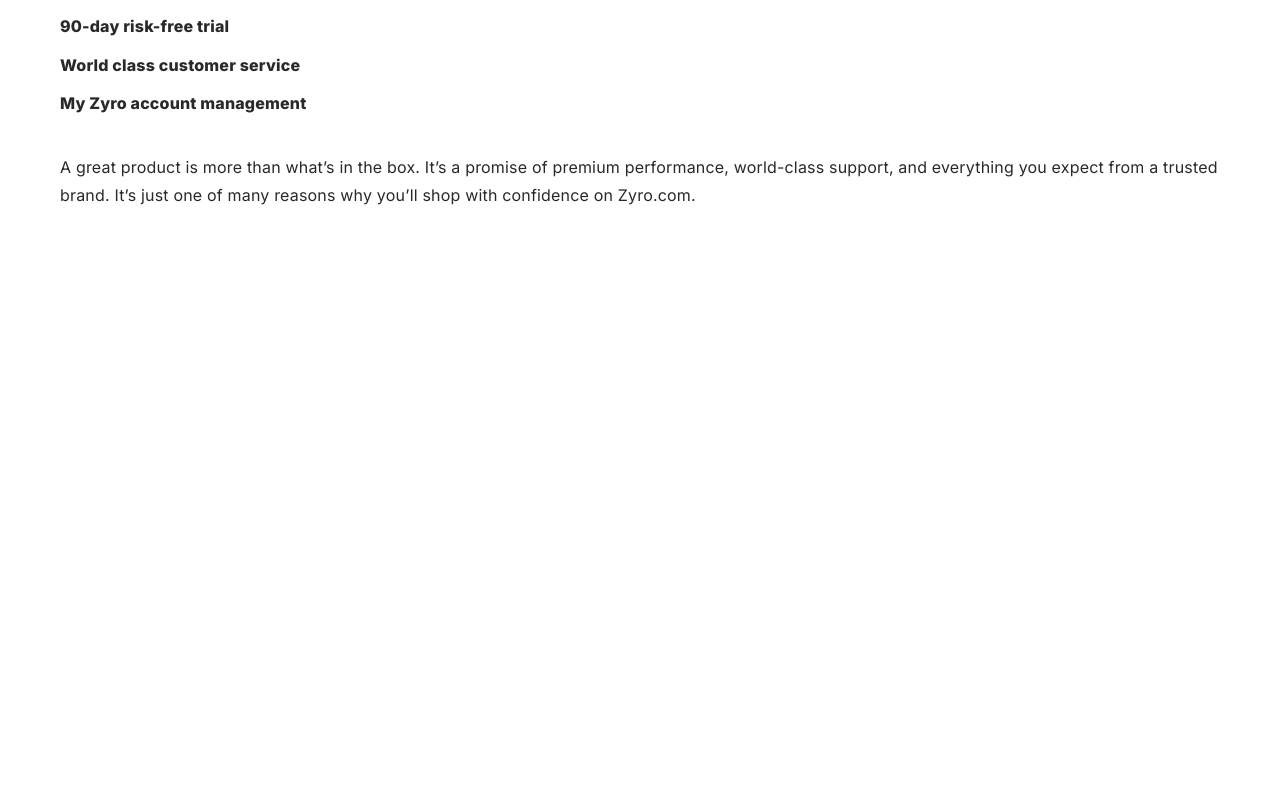
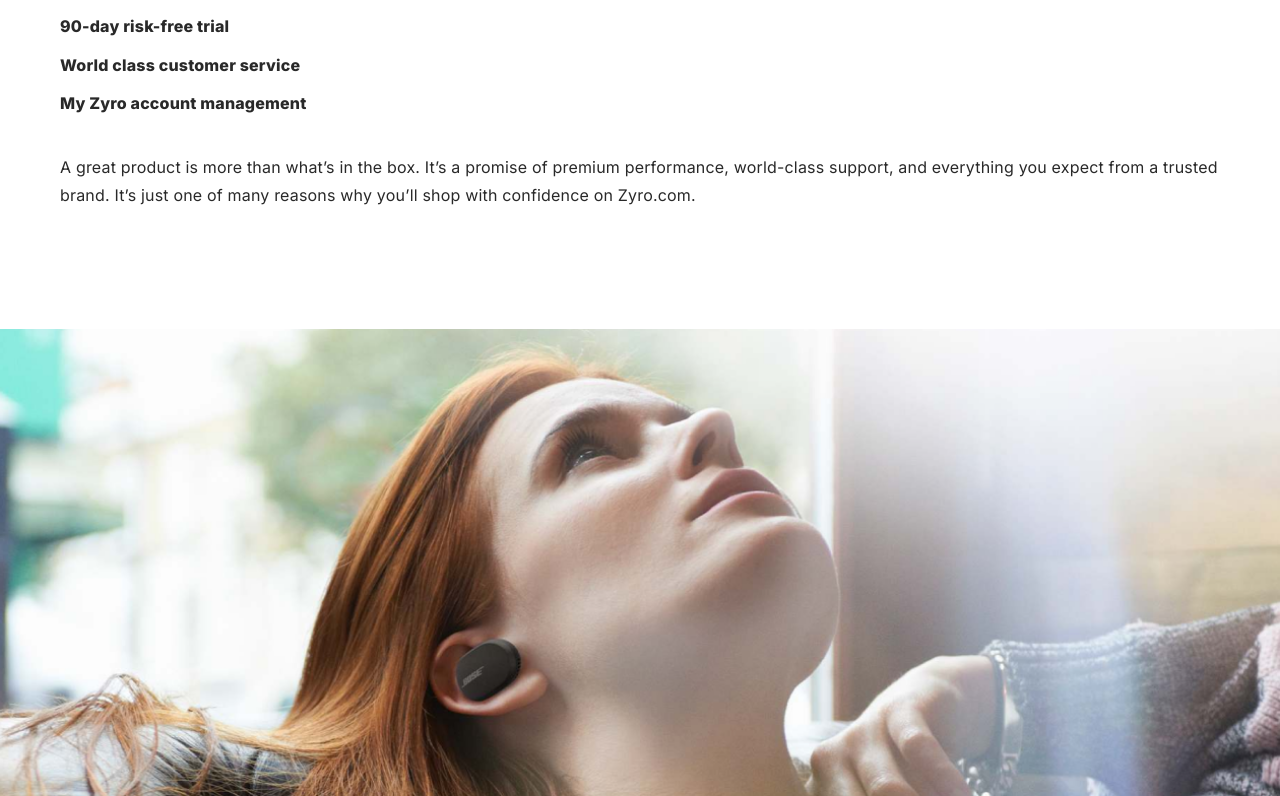
Before and after one commit to AndriySham/Mate_Zyro_RJ, a React (Vite) app: page / in a window 1280 px wide. Shown: the part 1715-2511 px from the top of the page. Before the commit the page ends 1924 px from the top, so only its background shows below. Built offline with nearby package versions, Linux system fonts and the light colour scheme.

Commit message:
Add Footer section

```diff
--- a/src/App.jsx
+++ b/src/App.jsx
@@ -2,6 +2,7 @@
 import Hero from './components/Hero/Hero';
 import Recomended from './components/Recommended/Recommended';
 import Info from './components/Info/Info.jsx';
+import Footer from './components/Footer/Footer.jsx';
 
 function App() {
   return (
@@ -10,6 +11,7 @@
       <Hero />
       <Recomended />
       <Info />
+      <Footer />
     </div>
   );
 }
--- /dev/null
+++ b/src/components/Footer/Footer.css
@@ -0,0 +1,10 @@
+.footer {
+  margin-top: 120px;
+  width: 100%;
+}
+
+.footer img {
+  width: 100%;
+  height: auto;
+  display: block;
+}
--- /dev/null
+++ b/src/components/Footer/Footer.jsx
@@ -0,0 +1,13 @@
+import './Footer.css';
+
+import footerImg from '../../assets/Browse-buttom.png';
+
+function Footer() {
+  return(
+    <footer className="footer">
+      <img src={footerImg} alt="Woman wearing Zyro earbuds" className="footer__img" />
+    </footer>
+  );
+}
+
+export default Footer;
```
Also changed, not shown: src/assets/Browse-buttom.png (added).
